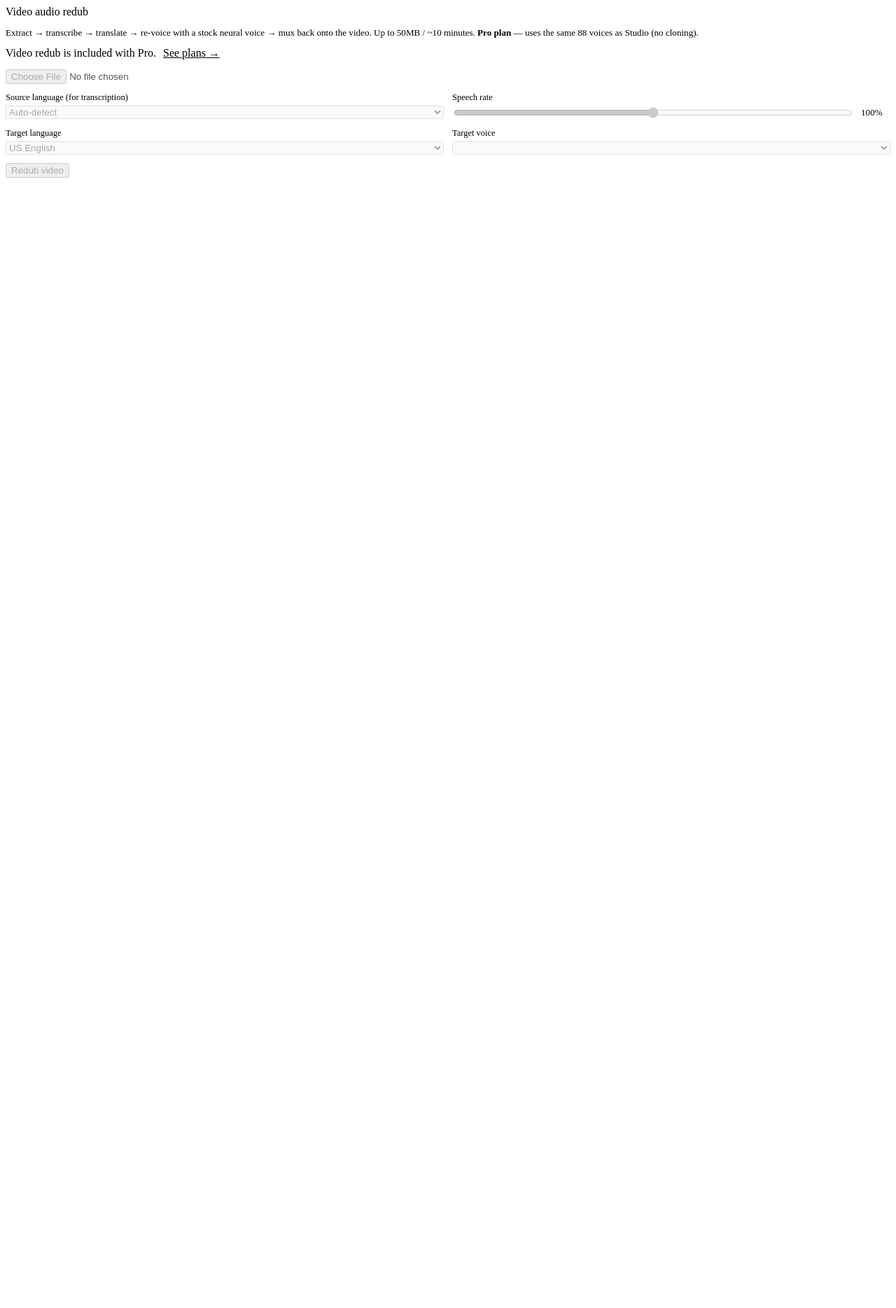
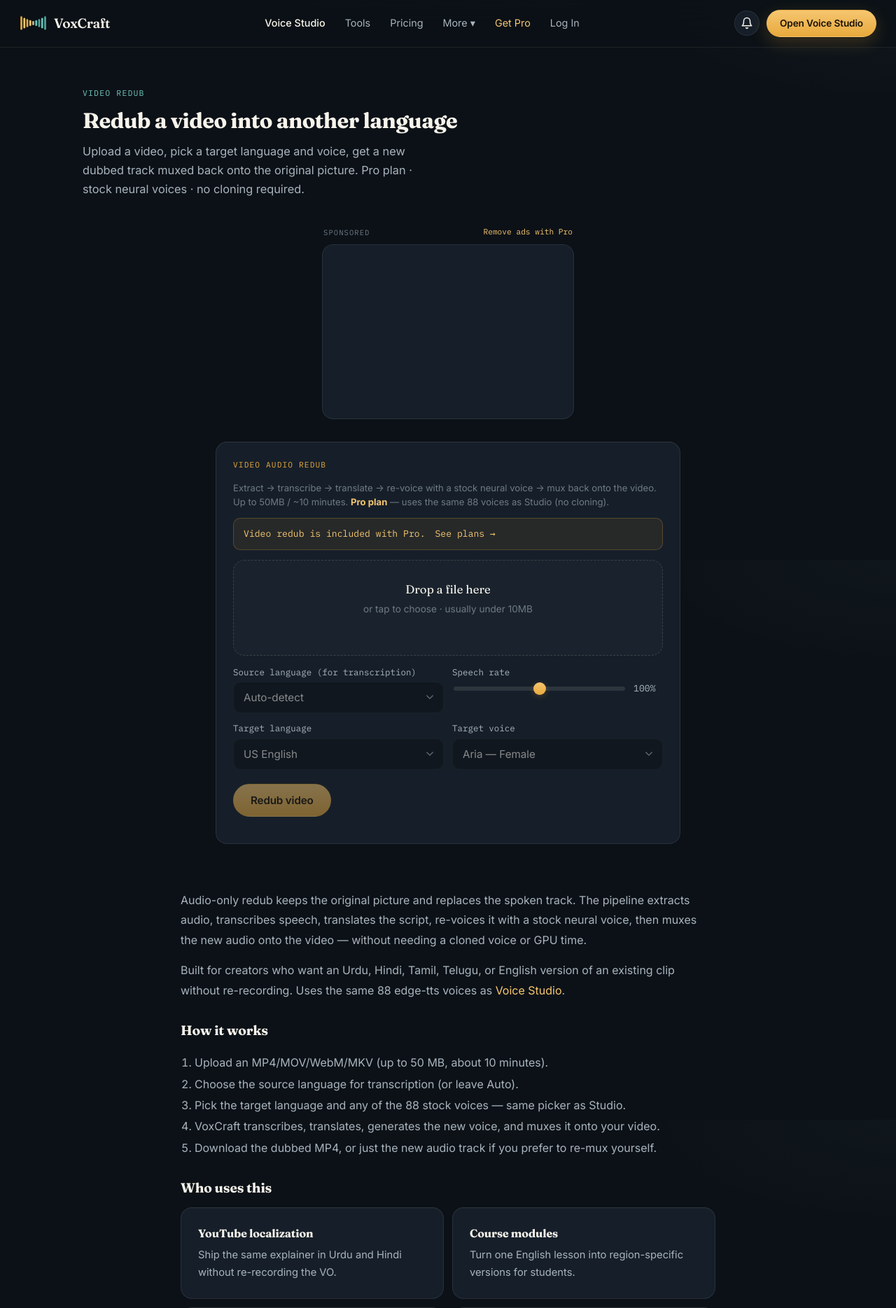
Before and after one commit to faisalchaudhary411/Audio-Studio, a Flask app: page /video-redub in a window 1280 px wide. Shown: the top 1869 px of the page at 70% size. Before the commit the page ends 254 px from the top, so only its background shows below. Run offline with Flask 3, Linux system fonts and the light colour scheme; data comes from the database, SQL or seed files in the repository; data that the repository does not hold is empty; parts of the project's set-up code (start-up, migrations or seed data) failed here and were passed over; some libraries are stand-ins or nearby versions.

Commit message:
Add files via upload

```diff
--- a/templates/base.html
+++ b/templates/base.html
@@ -89,6 +89,7 @@
         <a href="{{ url_for('blog_list') }}" role="menuitem">Blog</a>
         <a href="{{ url_for('developers') }}" role="menuitem">Developer API</a>
         <a href="{{ url_for('voice_cloning') }}" role="menuitem">Voice Cloning</a>
+        <a href="{{ url_for('video_redub') }}" role="menuitem">Video Redub</a>
         <a href="{{ url_for('about') }}" role="menuitem">About</a>
       </div>
     </div>
@@ -259,6 +260,7 @@ href="https://sellwithboost.com" target="_blank" rel="noopener noreferrer">
       <span class="footer__col-title">Product</span>
       <a href="{{ url_for('studio') }}">Voice Studio</a>
       <a href="{{ url_for('voice_cloning') }}">Voice Cloning</a>
+      <a href="{{ url_for('video_redub') }}">Video Redub</a>
       <a href="{{ url_for('tools_hub') }}">Audio Tools</a>
       <a href="{{ url_for('pricing') }}">Pricing</a>
       <a href="{{ url_for('activate') }}">Activate license</a>
--- /dev/null
+++ b/templates/redub.html
@@ -0,0 +1,97 @@
+{% extends "base.html" %}
+{% block title %}Video Audio Redub — Translate & Re-voice Online | VoxCraft{% endblock %}
+{% block meta_description %}Replace a video's spoken audio with a translated track in any of 27 languages. Uses VoxCraft's 88 neural voices. Pro feature — no GPU cloning required.{% endblock %}
+
+{% block content %}
+<div class="section" style="padding-bottom:0;">
+  <div class="section__head">
+    <span class="section__eyebrow">Video redub</span>
+    <h1 class="section__title">Redub a video into another language</h1>
+    <p class="section__sub">
+      Upload a video, pick a target language and voice, get a new dubbed track muxed back onto the original picture.
+      Pro plan · stock neural voices · no cloning required.
+    </p>
+  </div>
+</div>
+
+{% if not is_pro_ctx %}
+{% include "partials/ads_banner.html" %}
+{% endif %}
+
+<div class="section" style="padding-top:0;max-width:720px;">
+  {% include "partials/tool_widgets/redub.html" %}
+</div>
+
+<section class="section" style="padding-top:10px;max-width:820px;">
+  <p style="color:var(--text-mid);line-height:1.8;margin-bottom:14px;">
+    Audio-only redub keeps the original picture and replaces the spoken track. The pipeline extracts audio,
+    transcribes speech, translates the script, re-voices it with a stock neural voice, then muxes the new audio
+    onto the video — without needing a cloned voice or GPU time.
+  </p>
+  <p style="color:var(--text-mid);line-height:1.8;margin-bottom:14px;">
+    Built for creators who want an Urdu, Hindi, Tamil, Telugu, or English version of an existing clip without
+    re-recording. Uses the same 88 edge-tts voices as <a href="{{ url_for('studio') }}" style="color:var(--brass-hi)">Voice Studio</a>.
+  </p>
+
+  <h2 style="font-family:var(--display);color:var(--text-hi);margin:28px 0 12px;font-size:1.2rem;">How it works</h2>
+  <ol style="padding-left:20px;color:var(--text-mid);line-height:1.9;">
+    <li>Upload an MP4/MOV/WebM/MKV (up to 50&nbsp;MB, about 10 minutes).</li>
+    <li>Choose the source language for transcription (or leave Auto).</li>
+    <li>Pick the target language and any of the 88 stock voices — same picker as Studio.</li>
+    <li>VoxCraft transcribes, translates, generates the new voice, and muxes it onto your video.</li>
+    <li>Download the dubbed MP4, or just the new audio track if you prefer to re-mux yourself.</li>
+  </ol>
+
+  <h2 style="font-family:var(--display);color:var(--text-hi);margin:28px 0 12px;font-size:1.2rem;">Who uses this</h2>
+  <div class="card-grid">
+    <div class="panel">
+      <h3 style="font-family:var(--display);margin-bottom:6px;font-size:1rem;">YouTube localization</h3>
+      <p style="color:var(--text-mid);line-height:1.7;margin:0;font-size:0.92rem;">Ship the same explainer in Urdu and Hindi without re-recording the VO.</p>
+    </div>
+    <div class="panel">
+      <h3 style="font-family:var(--display);margin-bottom:6px;font-size:1rem;">Course modules</h3>
+      <p style="color:var(--text-mid);line-height:1.7;margin:0;font-size:0.92rem;">Turn one English lesson into region-specific versions for students.</p>
+    </div>
+    <div class="panel">
+      <h3 style="font-family:var(--display);margin-bottom:6px;font-size:1rem;">Shorts / Reels</h3>
+      <p style="color:var(--text-mid);line-height:1.7;margin:0;font-size:0.92rem;">Repurpose a viral clip into another language while keeping the original edit.</p>
+    </div>
+    <div class="panel">
+      <h3 style="font-family:var(--display);margin-bottom:6px;font-size:1rem;">Client delivery</h3>
+      <p style="color:var(--text-mid);line-height:1.7;margin:0;font-size:0.92rem;">Provide a dubbed cut when the client needs a second language track quickly.</p>
+    </div>
+  </div>
+
+  <h2 style="font-family:var(--display);color:var(--text-hi);margin:28px 0 12px;font-size:1.2rem;">Tips</h2>
+  <ul style="padding-left:20px;color:var(--text-mid);line-height:1.9;">
+    <li>Clear speech transcribes better than music-heavy or noisy tracks — denoise first if needed.</li>
+    <li>If source and target are the same language, translation is skipped and only the voice is replaced.</li>
+    <li>Match the target voice's language to the target language for natural pronunciation.</li>
+    <li>Long videos use TTS character quota the same way Studio does.</li>
+  </ul>
+
+  <div class="panel" style="margin-top:24px;">
+    <span class="panel__label">Frequently asked questions</span>
+    <details style="margin-top:10px;">
+      <summary>Is this free?</summary>
+      <p style="color:var(--text-mid);line-height:1.7;">No — redub is included with the Pro plan. Free accounts can still use Transcribe and Extract audio separately.</p>
+    </details>
+    <details style="margin-top:10px;">
+      <summary>Does it clone the original speaker?</summary>
+      <p style="color:var(--text-mid);line-height:1.7;">Not in Phase 1. It uses the same stock neural voices as Studio (88 voices, 27 languages). Cloned-speaker redub is a later Pro+ option.</p>
+    </details>
+    <details style="margin-top:10px;">
+      <summary>Which languages work?</summary>
+      <p style="color:var(--text-mid);line-height:1.7;">Any language pair where we have a stock voice and translation coverage — including Urdu, Hindi, Bengali, Punjabi, Tamil, Telugu, Arabic, and English variants.</p>
+    </details>
+    <details style="margin-top:10px;">
+      <summary>How long can a video be?</summary>
+      <p style="color:var(--text-mid);line-height:1.7;">Up to about 10 minutes and 50&nbsp;MB in Phase 1.</p>
+    </details>
+  </div>
+</section>
+{% endblock %}
+
+{% block scripts %}
+<script src="{{ static_url('js/tools.js') }}"></script>
+{% endblock %}
```
